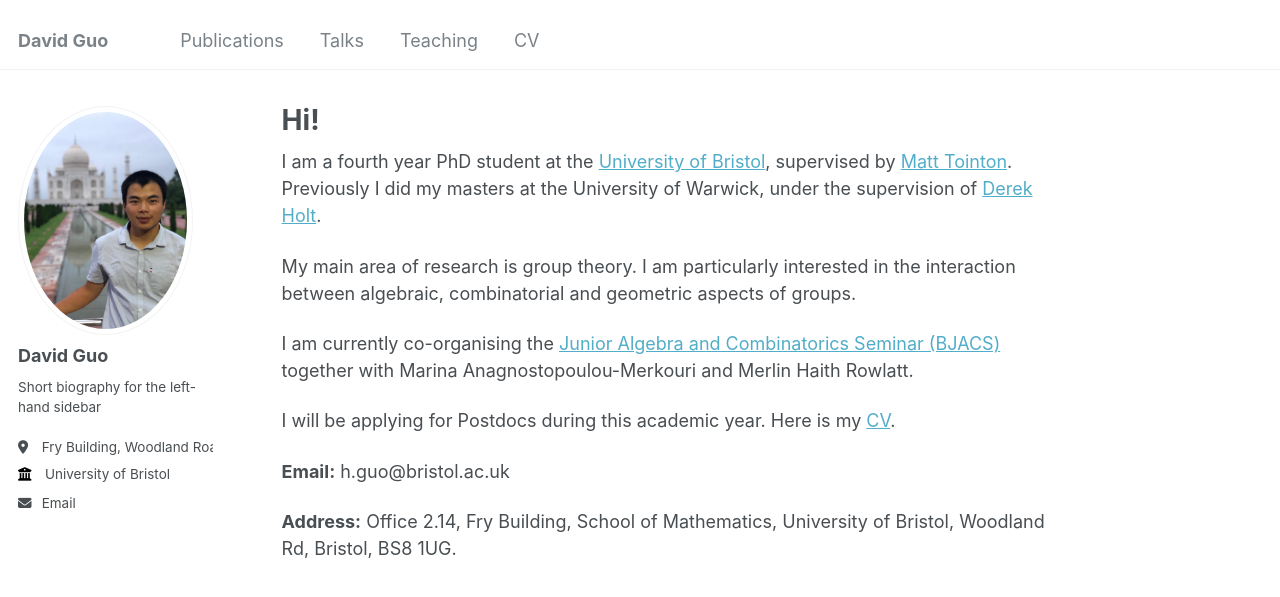
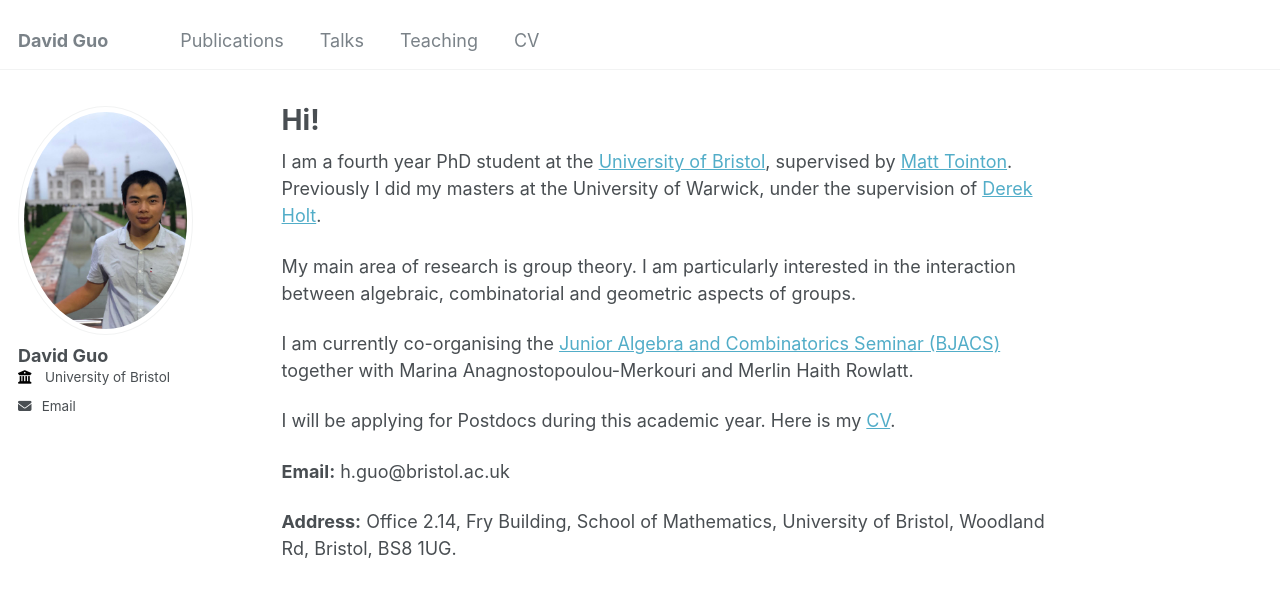
Before and after one commit to dguo97/dguo97.github.io, a Jekyll site: the page built from _pages/about.html, in a window 1280 px wide. Shown: the top 597 px of the page. Built offline with Jekyll 4.4.1, drawn with Linux system fonts in a browser that asks for light colours.

Commit message:
Update _config.yml

```diff
--- a/_config.yml
+++ b/_config.yml
@@ -24,8 +24,8 @@ author:
   avatar           : "david_photo.png"
   name             : "David Guo"
   pronouns         : # example: "she/her"
-  bio              : "Short biography for the left-hand sidebar"
-  location         : "Fry Building, Woodland Road, Bristol, BS8 1UG"
+  bio              :
+  location         :
   employer         : "University of Bristol"
   uri              : # URL
   email            : "h.guo@bristol.ac.uk"
```
